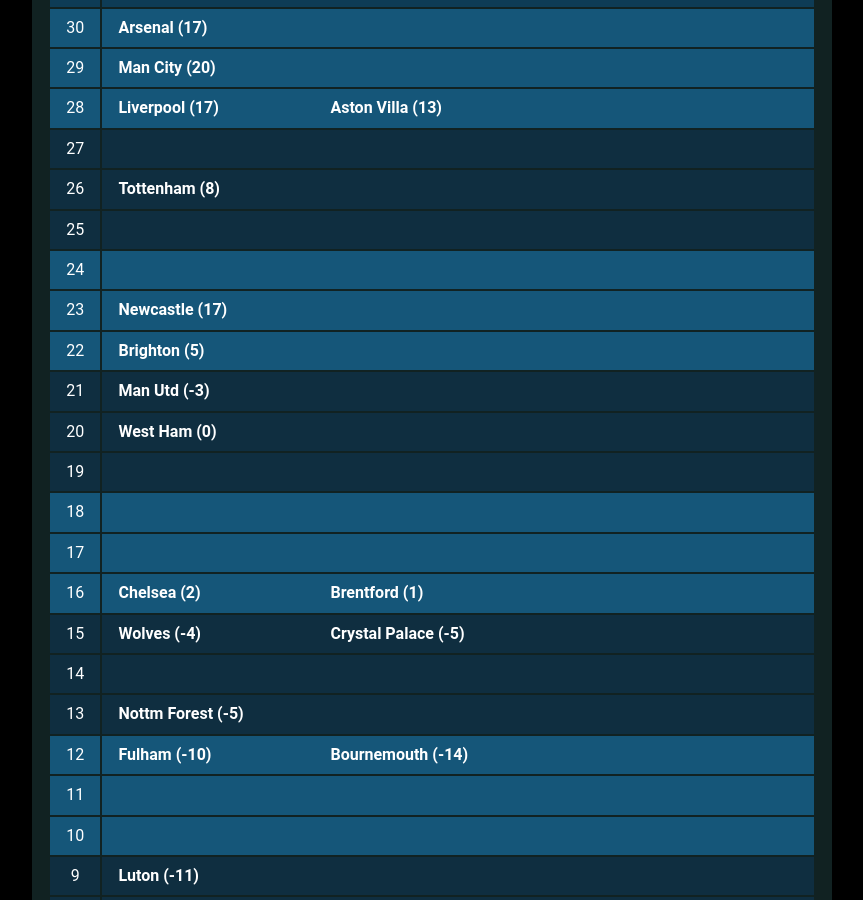
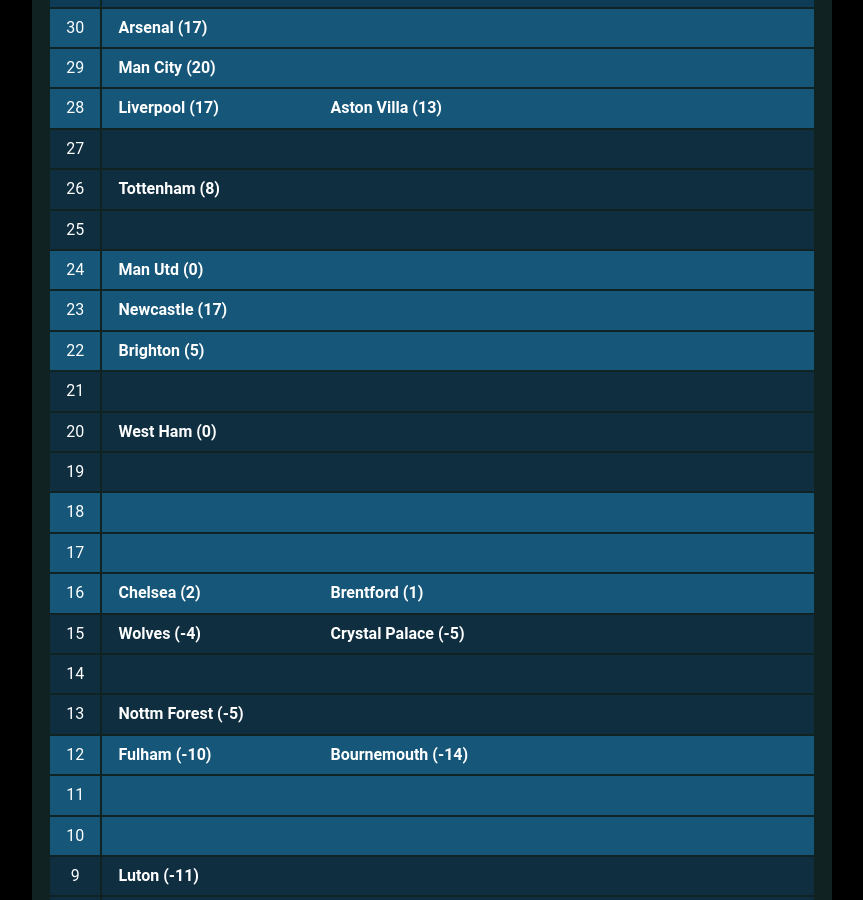
Before and after one commit to muru/muru.github.io, a Jekyll site: the page built from resources.md, in a window 1280 px wide and 900 px high, scrolled down 1477 px. Shown: the whole window, without its empty margins (208-1071 px from the left). Built offline with Jekyll 4.4.1, drawn with Linux system fonts in a browser that asks for light colours; some web fonts are replaced; some of the changed text lies outside the part shown.

Commit message:
updated cann-table: Tue 28 Nov 00:00:55 JST 2023

```diff
--- a/cann-table.html
+++ b/cann-table.html
@@ -38,6 +38,7 @@
 	<tr class="cann-row-1">
 		<td class="cann-point"> 24 </td>
 		<td class="cann-clubs">
+			<span class="club-name"> Man Utd (0) </span>
 		</td>
  	</tr>
 	<tr class="cann-row-1">
@@ -55,7 +56,6 @@
 	<tr class="cann-row-2">
 		<td class="cann-point"> 21 </td>
 		<td class="cann-clubs">
-			<span class="club-name"> Man Utd (-3) </span>
 		</td>
  	</tr>
 	<tr class="cann-row-2">
@@ -151,9 +151,9 @@
 	<tr class="cann-row-1">
 		<td class="cann-point"> 4 </td>
 		<td class="cann-clubs">
-			<span class="club-name"> Everton (-3) </span>
+			<span class="club-name"> Everton (-6) </span>
 			<span class="club-name"> Burnley (-22) </span>
 		</td>
  	</tr>
 </table>
-<span id="cann-gen-note"> Generated on  Monday, 27 November 2023 at 00:42 JST. </span>
+<span id="cann-gen-note"> Generated on  Tuesday, 28 November 2023 at 00:00 JST. </span>
```
